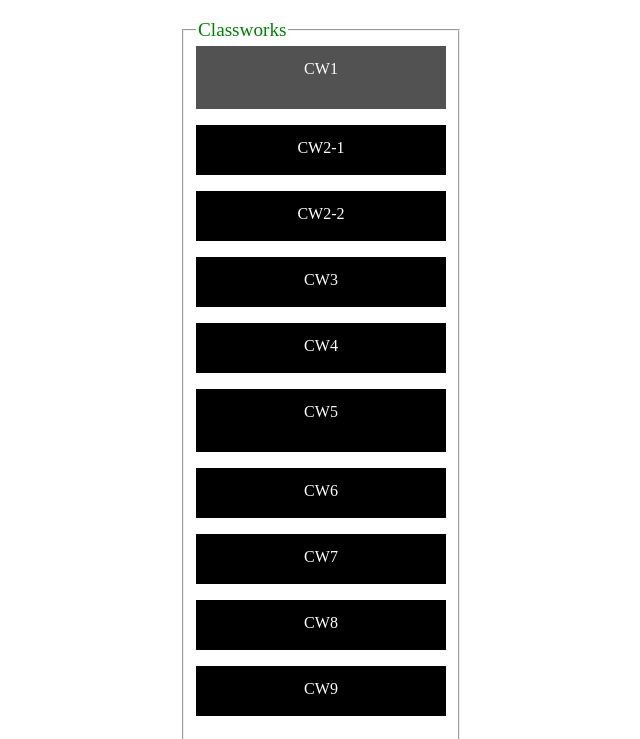
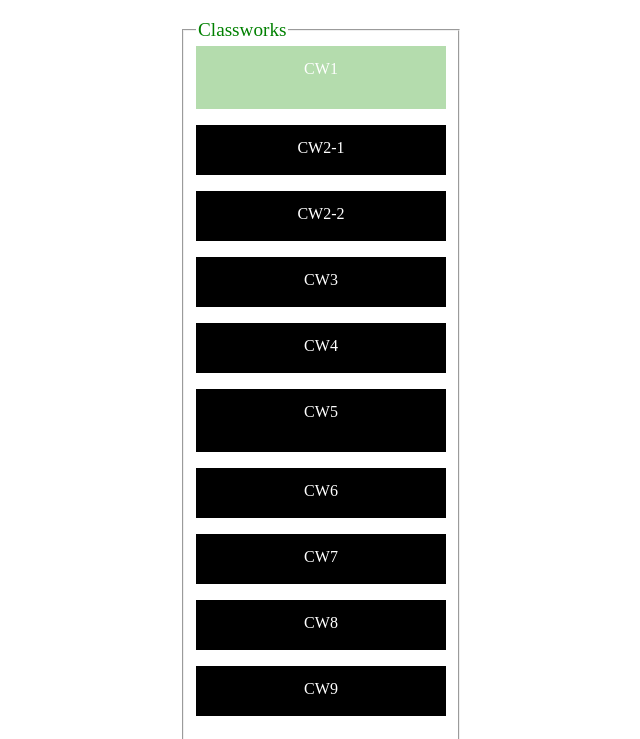
Before and after one commit to manelurki/javascript, a plain HTML site: page index.html in a window 1280 px wide. In both pictures the pointer is over the link "CW1". Shown: the part 61-800 px from the top of the page, without its empty margins (319-959 px from the left). Drawn offline with Linux system fonts and the light colour scheme.

Commit message:
Update index.html

```diff
--- a/index.html
+++ b/index.html
@@ -33,7 +33,7 @@ a:link, a:visited {
 
 
 a:hover, a:active {
-    background-color: rgb(82, 82, 82);
+    background-color: rgb(180, 220, 173);
 }
 
 .focus-in-contract-bck {
```
